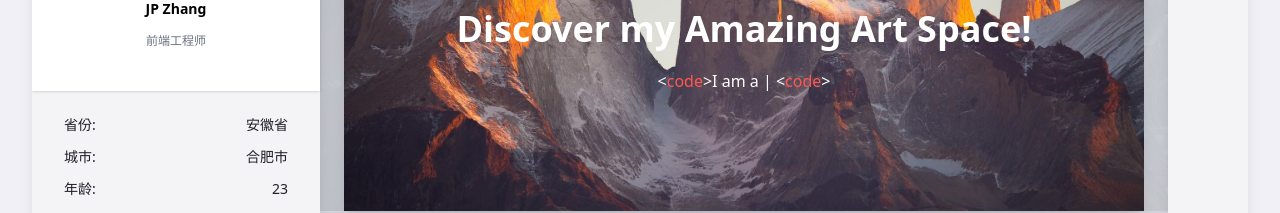
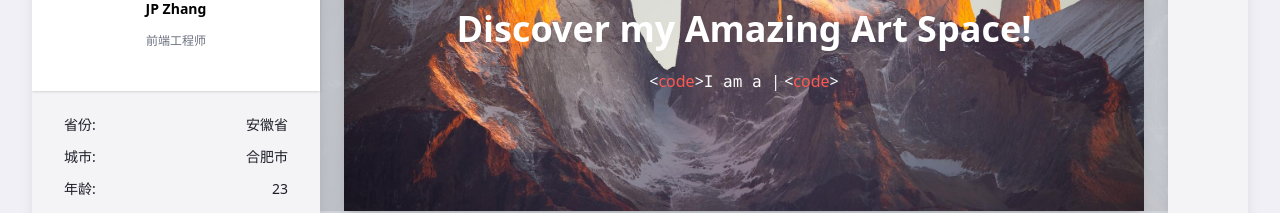
Before and after one commit to JingpengZhang/Arter-NextJS, a Next.js app: page / in a window 1280 px wide. Shown: the part 169-382 px from the top of the page. Built offline with nearby package versions, Linux system fonts and the light colour scheme.

Commit message:
fix:修复首页欢迎卡组件打字机卡顿的问题

```diff
--- a/src/app/components/HelloCard/index.tsx
+++ b/src/app/components/HelloCard/index.tsx
@@ -7,9 +7,11 @@ import Typed from "typed.js";
 const HelloCard: React.FC = () => {
   const typedRef = useRef<HTMLSpanElement>(null);
 
+  let typed: Typed | null = null;
+
   useEffect(() => {
-    if (typedRef.current) {
-      new Typed(typedRef.current, {
+    if (typedRef.current && typed === null) {
+      typed = new Typed(typedRef.current, {
         strings: [
           "I am a frond-end developer.",
           "I am building Web APP.",
@@ -39,7 +41,7 @@ const HelloCard: React.FC = () => {
       </p>
       <p className="text-white mt-5 text-md">
         &lt;<span className="text-primary">code</span>&gt;
-        <span className="" ref={typedRef}></span> &lt;
+        <span className=" font-mono" ref={typedRef}></span> &lt;
         <span className="text-primary">code</span>&gt;
       </p>
     </div>
```
